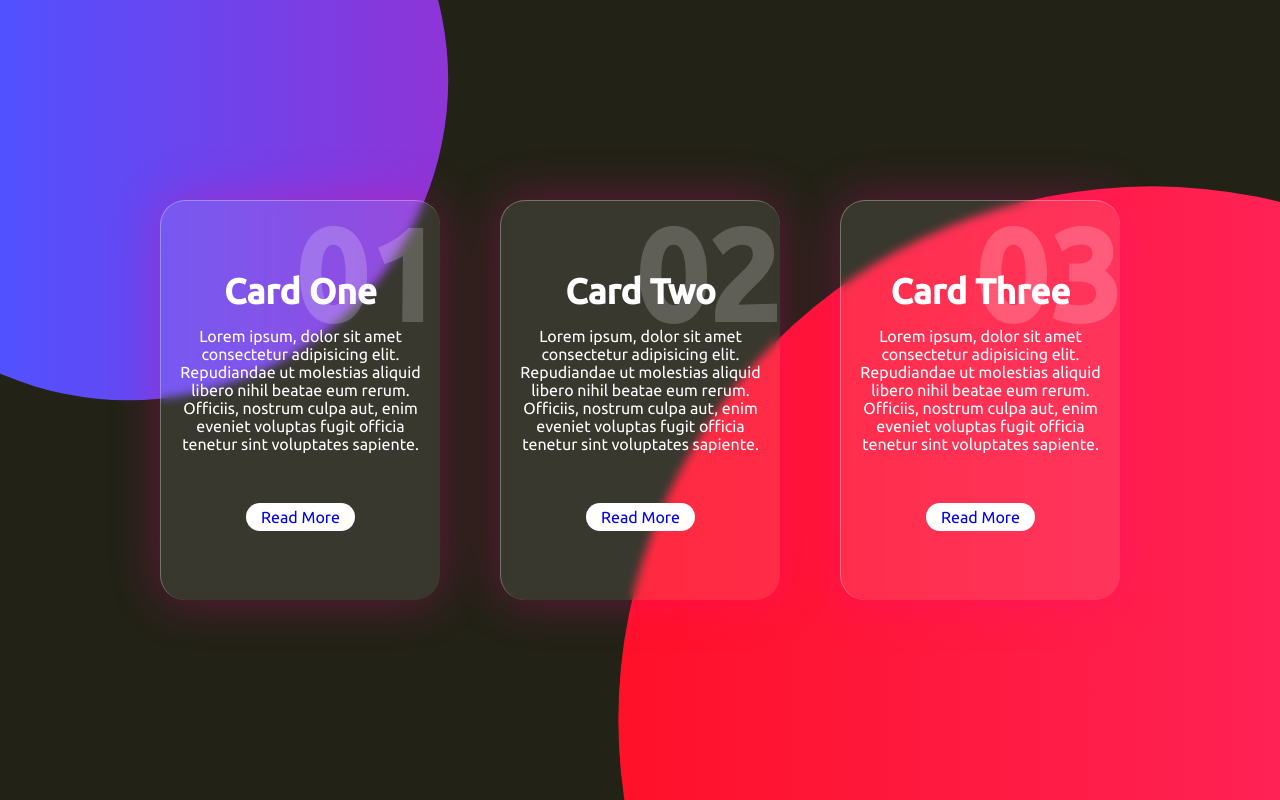
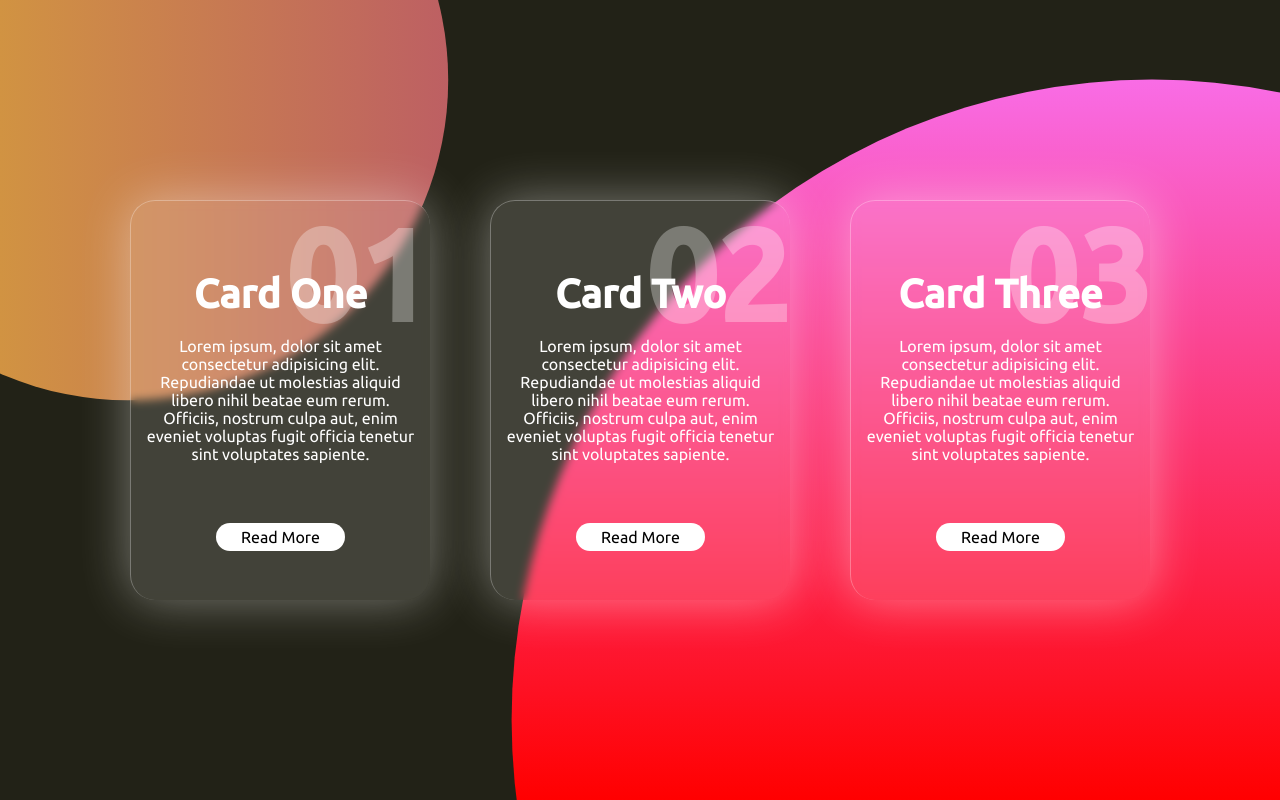
Before and after one commit to Cast01/cartoesDeVidro, a plain HTML site: page index.html in a window 1280 px wide. Drawn offline with Linux system fonts and the light colour scheme.

Commit message:
Refeito sem ajuda do codigo original - 13 de Novembro de 2021

```diff
--- a/index.html
+++ b/index.html
@@ -37,7 +37,7 @@
         </div>
     </div>
 
-    <script type="text/javascript" src="vanilla-tilt.js"></script>
+    <!-- <script type="text/javascript" src="vanilla-tilt.js"></script>
     <script>
         VanillaTilt.init(document.querySelectorAll(".card"), {
 		max: 25,
@@ -45,7 +45,7 @@
         glare: true,
         "max-glare": 1,
 	});
-    </script>
+    </script> -->
 
 </body>
 </html>
--- a/style.css
+++ b/style.css
@@ -12,7 +12,6 @@ body {
     display: flex;
     justify-content: center;
     align-items: center;
-    width: 100vw;
     min-height: 100vh;
 }
 body::before {
@@ -20,9 +19,10 @@ body::before {
     position: fixed;
     width: 100%;
     height: 100%;
+    background: linear-gradient(to top, #f00, rgb(248, 120, 255));
     top: 0;
-    background: linear-gradient(to right, #f00, #f25);
-    clip-path: circle(50% at 90% 90%);
+    left: 0;
+    clip-path: circle(60% at 90% 90%);
     z-index: -1;
 }
 body::after {
@@ -30,8 +30,9 @@ body::after {
     position: fixed;
     width: 100%;
     height: 100%;
+    background: linear-gradient(to right, rgb(209, 147, 66), rgb(152, 0, 160));
     top: 0;
-    background: linear-gradient(to right, rgb(81, 81, 255), rgb(255, 0, 140));
+    left: 0;
     clip-path: circle(30% at 10% 10%);
     z-index: -1;
 }
@@ -43,50 +44,55 @@ body::after {
     padding: 30px 0;
 }
 .card {
-    width: 280px;
+    width: 300px;
     height: 400px;
     margin: 30px;
-    background-color: rgba(255, 255, 255, .1);
+    background-color: rgba(255, 255, 255, .15);
     border-radius: 25px;
     overflow: hidden;
     border-top: 1px solid rgba(255, 255, 255, .3);
     border-left: 1px solid rgba(255, 255, 255, .3);
+    box-shadow: 0 0 50px rgba(255, 255, 255, 0.4);
     backdrop-filter: blur(5px);
-    box-shadow: 0 0 50px rgba(255, 0, 140, .3);
-    display: flex;
-    justify-content: center;
-    align-items: center;
 }
 .content {
+    position: relative;
+    color: #fff;
+    display: flex;
+    flex-direction: column;
+    align-items: center;
+    justify-content: center;
+    height: 100%;
     text-align: center;
-    color: #fff;
 }
 .content h2 {
     position: absolute;
     top: 0;
     right: 0;
     font-size: 8em;
-    color: rgba(255, 255, 255, .2);
+    color: rgba(255, 255, 255, .3);
     pointer-events: none;
 }
 .content h3 {
-    font-size: 2.2em;
-    margin-bottom: 15px;
+    font-size: 2.5em;
+    margin: 20px 0 20px;
 }
 .content p {
-    padding: 0 10px;
+    padding: 0 15px;
 }
 .content a {
     display: inline-block;
     text-decoration: none;
-    margin-top: 50px;
     background-color: #fff;
-    padding: 5px 15px;
-    border-radius: 15px;
+    margin-top: 60px;
+    padding: 5px 25px;
+    border-radius: 30px;
+    color: #000;
 }
 
-@media only screen and (max-width: 340px) {
+@media only screen and (max-width: 360px) {
     .card {
-        width: 95%;
+        margin: 30px 0;
+        width: 90%;
     }
 }
```
